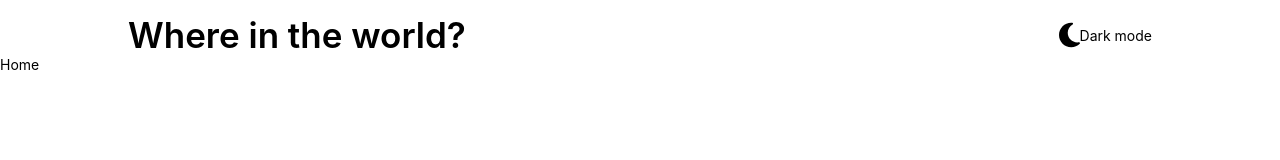
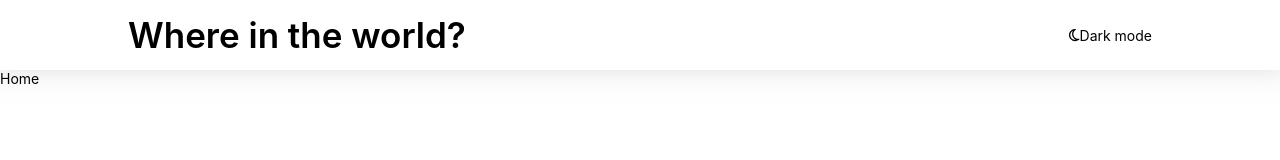
Before and after one commit to amichno/country-searcher, a React (Create React App) app: page / in a window 1280 px wide. Shown: the top 160 px of the page. Built offline with nearby package versions, Linux system fonts and the light colour scheme.

Commit message:
update styles and add dark mode

```diff
--- a/package.json
+++ b/package.json
@@ -4,6 +4,7 @@
   "private": true,
   "dependencies": {
     "@fortawesome/fontawesome-svg-core": "^6.1.1",
+    "@fortawesome/free-regular-svg-icons": "^6.1.1",
     "@fortawesome/free-solid-svg-icons": "^6.1.1",
     "@fortawesome/react-fontawesome": "^0.2.0",
     "@testing-library/jest-dom": "^5.16.4",
--- a/src/assets/styles/GlobalStyles.js
+++ b/src/assets/styles/GlobalStyles.js
@@ -2,7 +2,7 @@ import { StyledComponent, createGlobalStyle, ThemeProvider } from "styled-compon
 
 export const GlobalStyle = createGlobalStyle`
 
-   // @import url('https://fonts.googleapis.com/css2?family=Nunito+Sans:wght@300;600;800&display=swap');
+    @import url('https://fonts.googleapis.com/css2?family=Nunito+Sans:wght@300;600;800&display=swap');
 
 
     html{
@@ -19,7 +19,7 @@ export const GlobalStyle = createGlobalStyle`
     body{
         width:100vw;
         height: 100%;
-        max-width:1440px;
+        //max-width:1440px;
         min-width: 375px;
     }
 
--- a/src/assets/styles/themeDark.js
+++ b/src/assets/styles/themeDark.js
@@ -1,8 +1,11 @@
-export const thmeDark ={
+export const themeDark ={
     colors:{
-        DarkBlue: "hsl(209, 23%, 22%)",
+        BoxBackGroundColor: "hsl(209, 23%, 22%)",
+        FontColor:"hsl(0, 0%, 100%)",
         VeryDarkBlue: "hsl(207, 26%, 17%)",
+        VeryLightGray: "hsl(0, 0%, 98%)",
         White: "hsl(0, 0%, 100%)",
+        FontColor:"hsl(0, 0%, 100%)"
     },
     mediaQueries:{
         xs:"375px",
--- a/src/assets/styles/themeLight.js
+++ b/src/assets/styles/themeLight.js
@@ -3,7 +3,9 @@ export const themeLight = {
         VeryDarkBlue: "hsl(200, 15%, 8%)",
         DarkGray: "hsl(0, 0%, 52%)",
         VeryLightGray: "hsl(0, 0%, 98%)",
-        White: "hsl(0, 0%, 100%)",
+        BoxBackGroundColor: "hsl(0, 0%, 100%)",
+        FontColor:"hsl(0, 0%, 0%)",
+        Shadow:"hsla(0, 0%, 72%, 0.5)",
     },
     mediaQueries:{
         xs:"375px",
--- a/src/components/main/main.component.jsx
+++ b/src/components/main/main.component.jsx
@@ -1,6 +1,7 @@
 import { ThemeProvider } from "styled-components";
 import { GlobalStyle } from "../../assets/styles/GlobalStyles";
 import { themeLight } from "../../assets/styles/themeLight";
+import { themeDark } from "../../assets/styles/themeDark";
 import Navigation from "../navigation/navigation.component";
 import { useEffect,useState } from "react";
 import Home from "../home/home.component";
@@ -13,15 +14,26 @@ import { Wraper } from "./main.styles";
 
 
 const Main = () =>{
+    const [LightMode, setLightMode] = useState(themeLight);
+
+    const ChangeTheme = ()=>{
+        setLightMode(prevState=>{
+            if (prevState == themeLight)
+                return themeDark
+            else
+                return themeLight
+        });
+        console.log(LightMode)
+    }
 
     return (
         <>
-            <ThemeProvider theme={themeLight}>
+            <ThemeProvider theme={LightMode}>
                 <GlobalStyle />
                 <Wraper>
                     <BrowserRouter>
                         <Routes>
-                        <Route path ="/" element ={<Navigation />}>
+                        <Route path ="/" element ={<Navigation onClick={ChangeTheme}/>}>
                                 <Route index={true} element={<Home />}></Route>
                                 <Route path="Details" element={<CountryDetails/>}></Route>
                         </Route>
--- a/src/components/main/main.styles.js
+++ b/src/components/main/main.styles.js
@@ -3,4 +3,5 @@ import styled from "styled-components";
 export const Wraper = styled.div`
     width:100%;
     height:100%;
+    color: ${({theme})=>theme.colors.FontColor};
 `
--- a/src/components/navigation/navigation.component.jsx
+++ b/src/components/navigation/navigation.component.jsx
@@ -1,30 +1,28 @@
 import {Outlet} from "react-router-dom";
-import { NavBar,
+import { Box,
         Title,
          Icon,
         Paragraph } from "./navigation.styles";
 import { FontAwesomeIcon } from "@fortawesome/react-fontawesome";
-import { faMoon } from "@fortawesome/free-solid-svg-icons";
+//import { faMoon } from "@fortawesome/free-solid-svg-icons";
+import { faMoon } from '@fortawesome/free-regular-svg-icons'
 
-const Header = ()=>{
+const Navigation = (props)=>{
 
     return(
         <>
-            <NavBar>
+            <Box>
                <Title isLeft={true}>Where in the world?</Title>
-
-               <Icon>
-
-                <FontAwesomeIcon icon={faMoon}
-                                 size={"2x"}/>
-                <Paragraph>Dark mode</Paragraph>
+               <Icon onClick={props.onClick}>
+                    <FontAwesomeIcon icon={faMoon}
+                                    size={"1x"}/>
+                    <Paragraph>Dark mode</Paragraph>
                </Icon>
-
-            </NavBar>
+            </Box>
             <Outlet/>
         </>
     )
 
 }
 
-export default Header;
+export default Navigation;
--- a/src/components/navigation/navigation.styles.js
+++ b/src/components/navigation/navigation.styles.js
@@ -1,10 +1,14 @@
 import  styled  from "styled-components";
 
-export const NavBar = styled.div`
+export const Box = styled.div`
     width:100%;
     height: 3rem;
-    margin-top: 1rem;
+    padding-top: 1rem;
+    padding-bottom: 1rem;
     display: flex;
+    background-color: ${({theme})=>theme.colors.BoxBackGroundColor};
+    box-shadow: 0px -10px 30px 8px ${({theme})=>theme.colors.Shadow};
+    align-items:center;
 `
 
 export const Title = styled.div`
@@ -21,7 +25,9 @@ export const Icon = styled.div`
     margin-right: 10%;
     margin-left: auto;
     display: flex;
-    align-items:center ;
+    align-items:center;
+    justify-content:center;
+    cursor: pointer;
 `
 
 export const Paragraph = styled.p`
```
Also changed, not shown: 1 other file (tests, documents, lock files or other folders).
